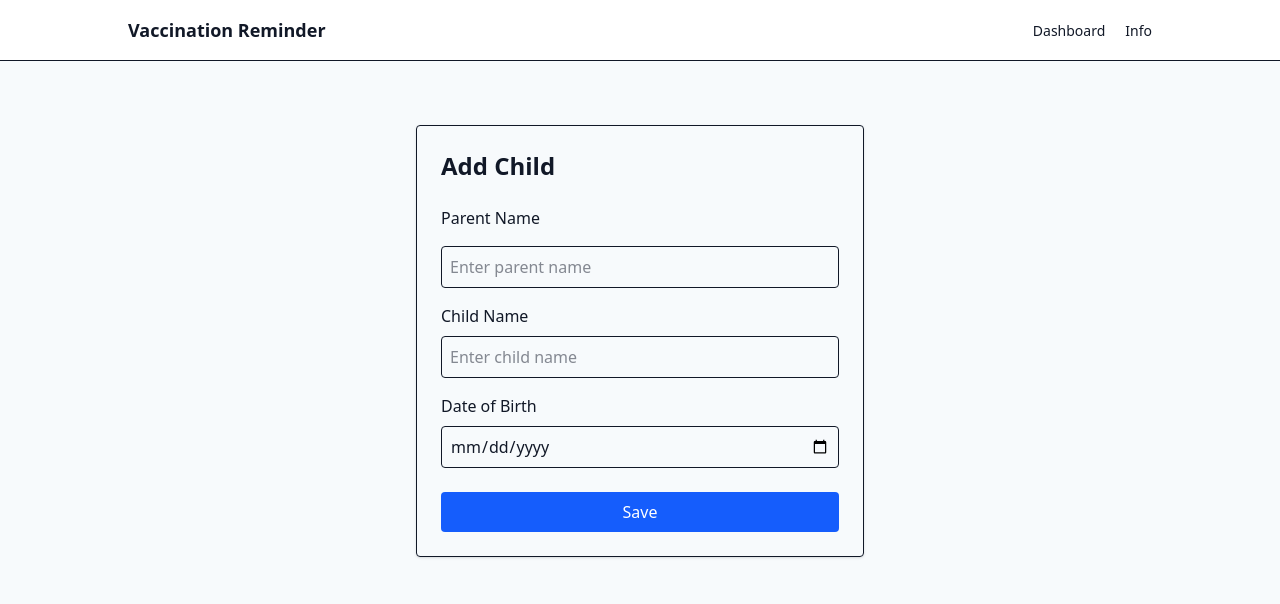
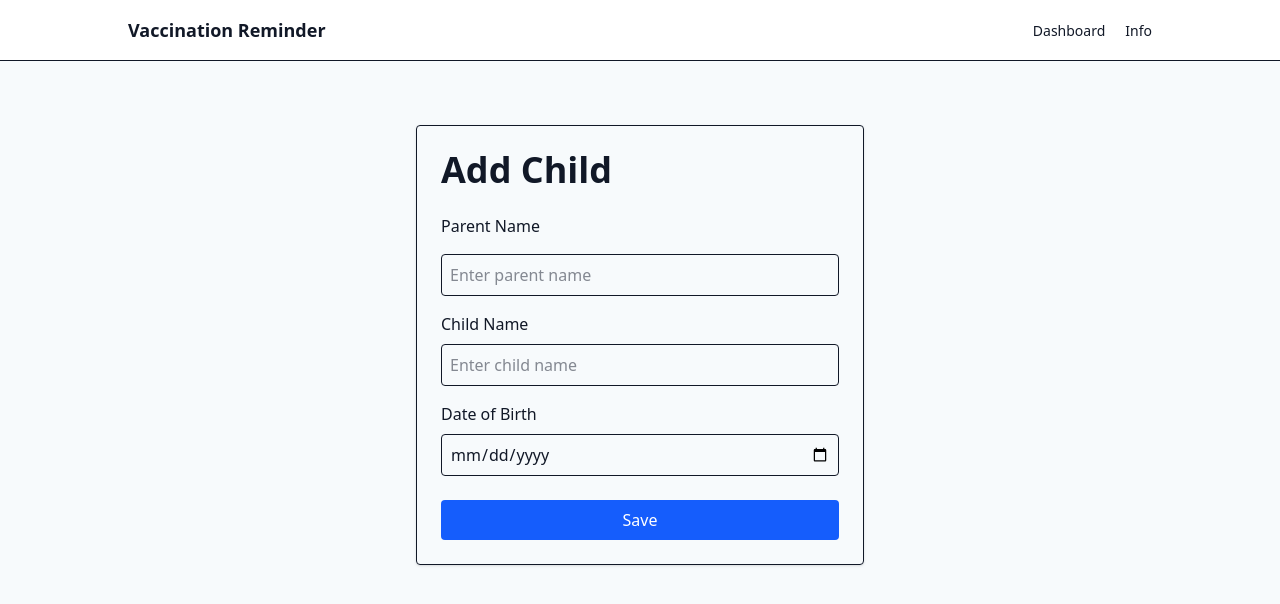
Before and after one commit to prakhar17072004/Health_app, a Next.js app: page /add-child in a window 1280 px wide. Shown: the top 604 px of the page. Built offline with nearby package versions, Linux system fonts and the light colour scheme.

Commit message:
Update page.tsx

```diff
--- a/src/app/add-child/page.tsx
+++ b/src/app/add-child/page.tsx
@@ -39,7 +39,7 @@ export default function AddChildPage() {
 
   return (
     <div className="max-w-md mx-auto mt-10 p-6 border rounded shadow">
-      <h2 className="text-2xl font-semibold mb-6">Add Child</h2>
+      <h2 className="text-4xl font-semibold mb-6">Add Child</h2>
 
       <label className="block mb-4 font-medium">Parent Name</label>
       <input
```
